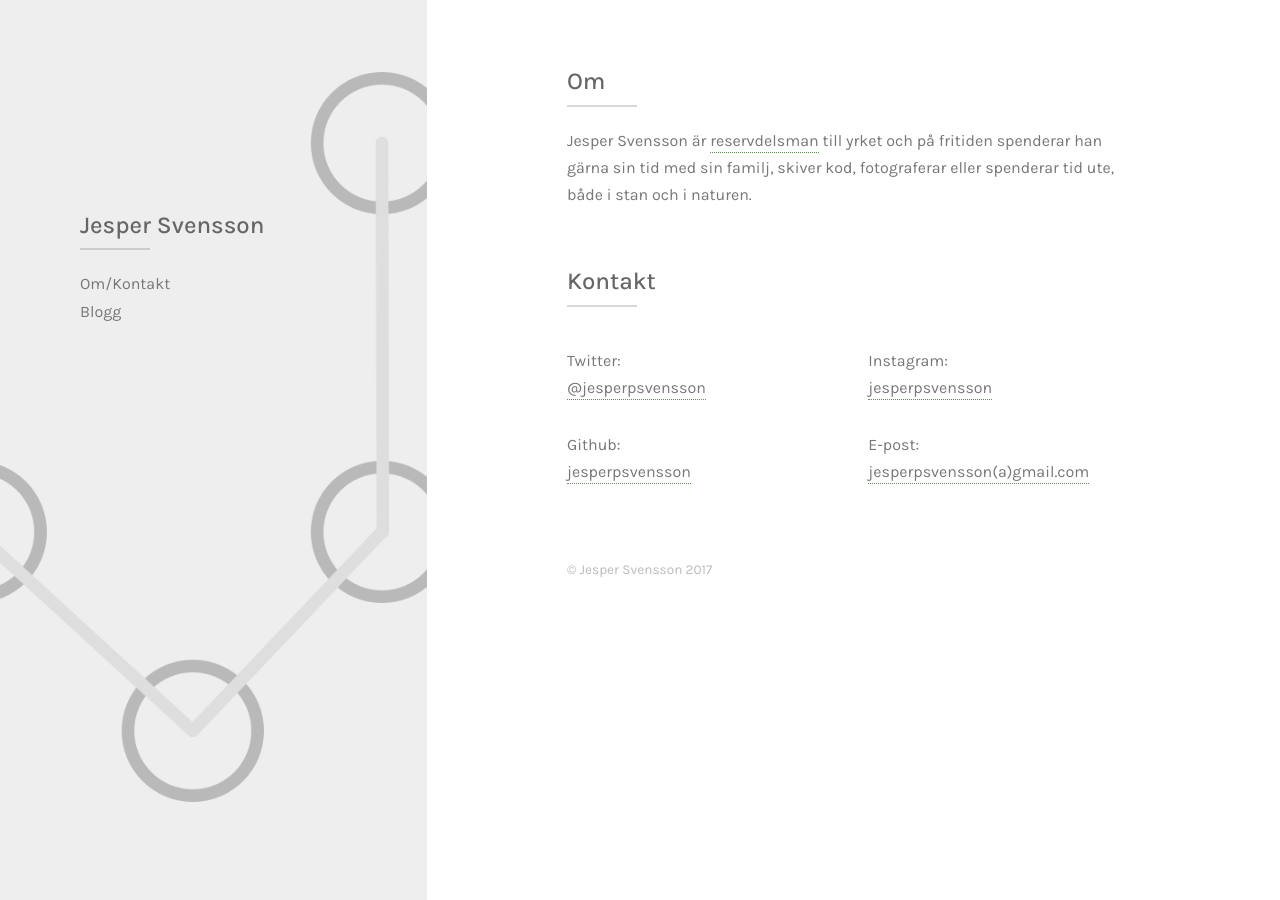
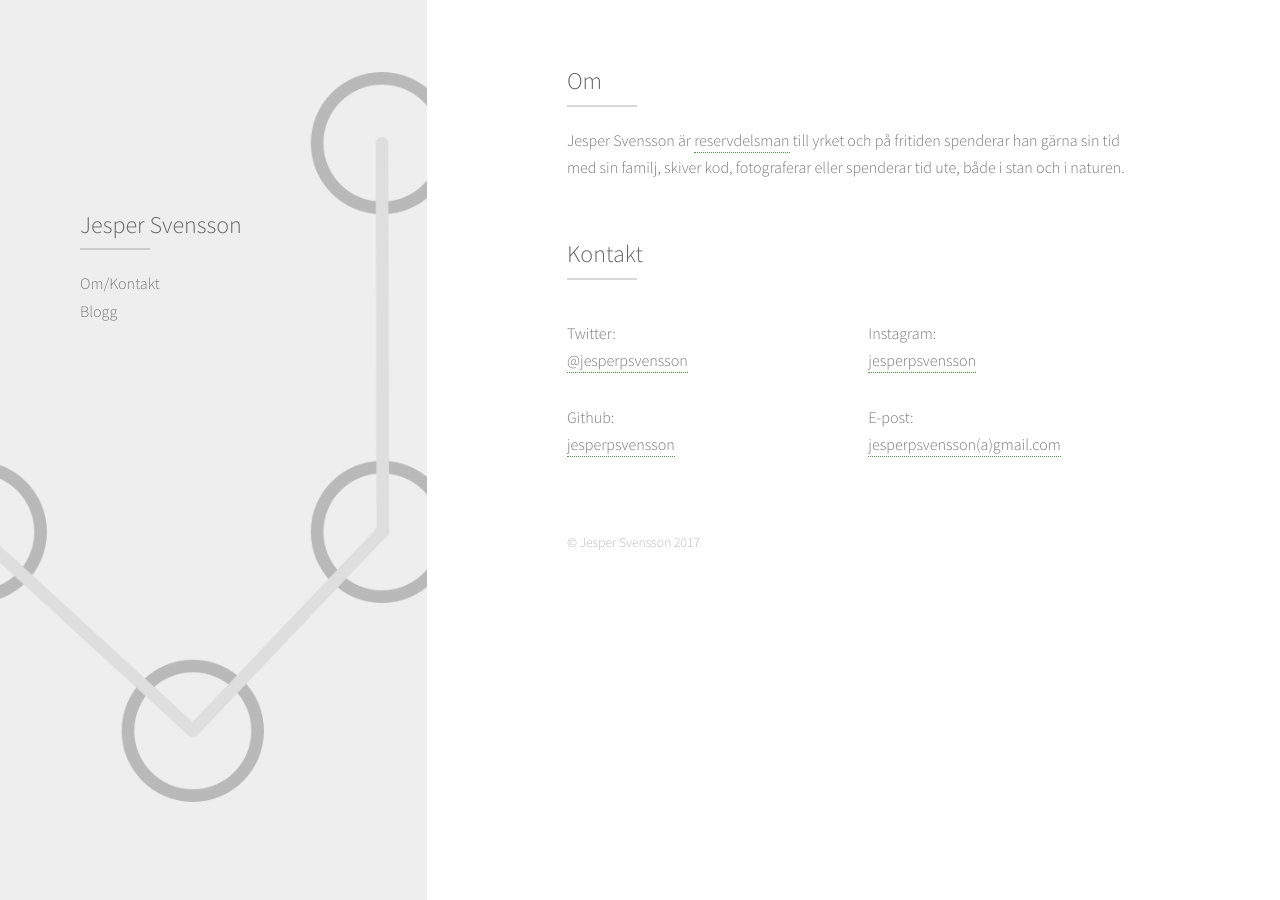
Before and after one commit to jesperpsvensson/jesperpsvensson.github.io, a Jekyll site: the page built from index.html, in a window 1280 px wide. Built offline with Jekyll 4.4.1, drawn with Linux system fonts in a browser that asks for light colours; nearby versions of some CDN libraries; library files that are not in the unit come from our copies.

Commit message:
Update font

```diff
--- a/css/main.css
+++ b/css/main.css
@@ -2,7 +2,7 @@
 @import url('https://fonts.googleapis.com/css?family=Karla:400,500,700');
 
 body {
-	font-family: 'Karla', 'Helvetica Neue', Helvetica;
+	font-family: 'Source Sans Pro', 'Helvetica Neue', Helvetica;
 	font-weight: 400;
 	color: #777;
 
```
